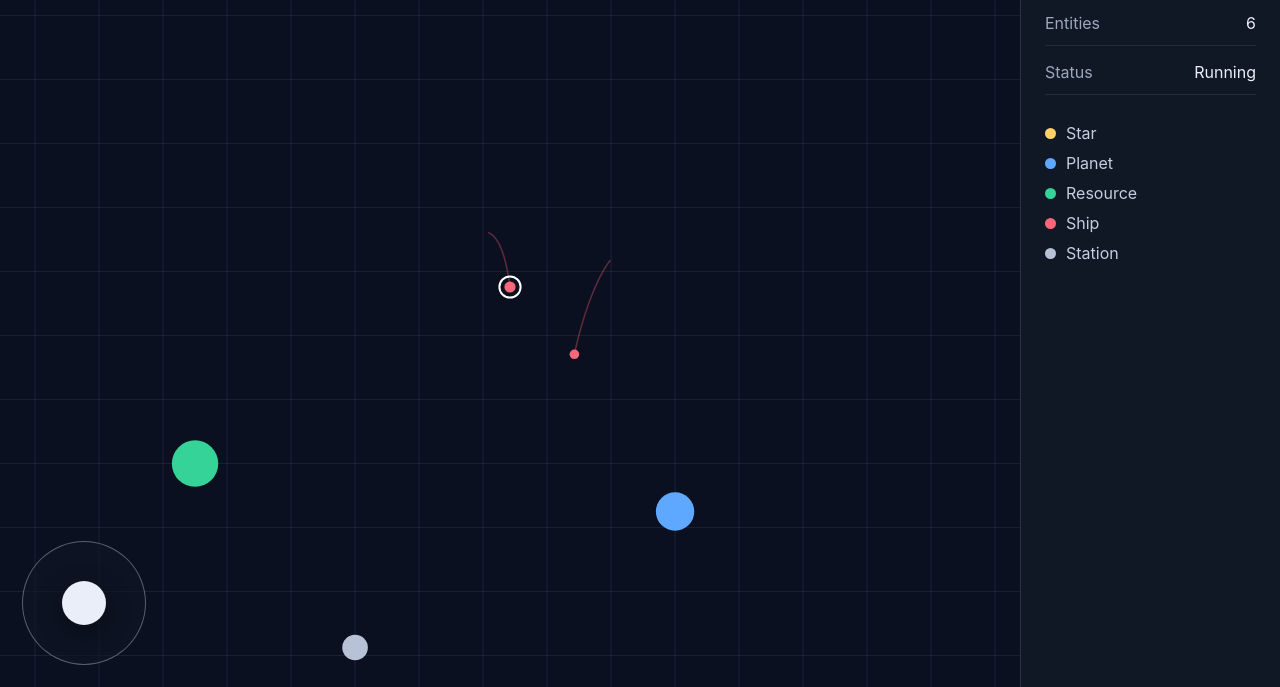
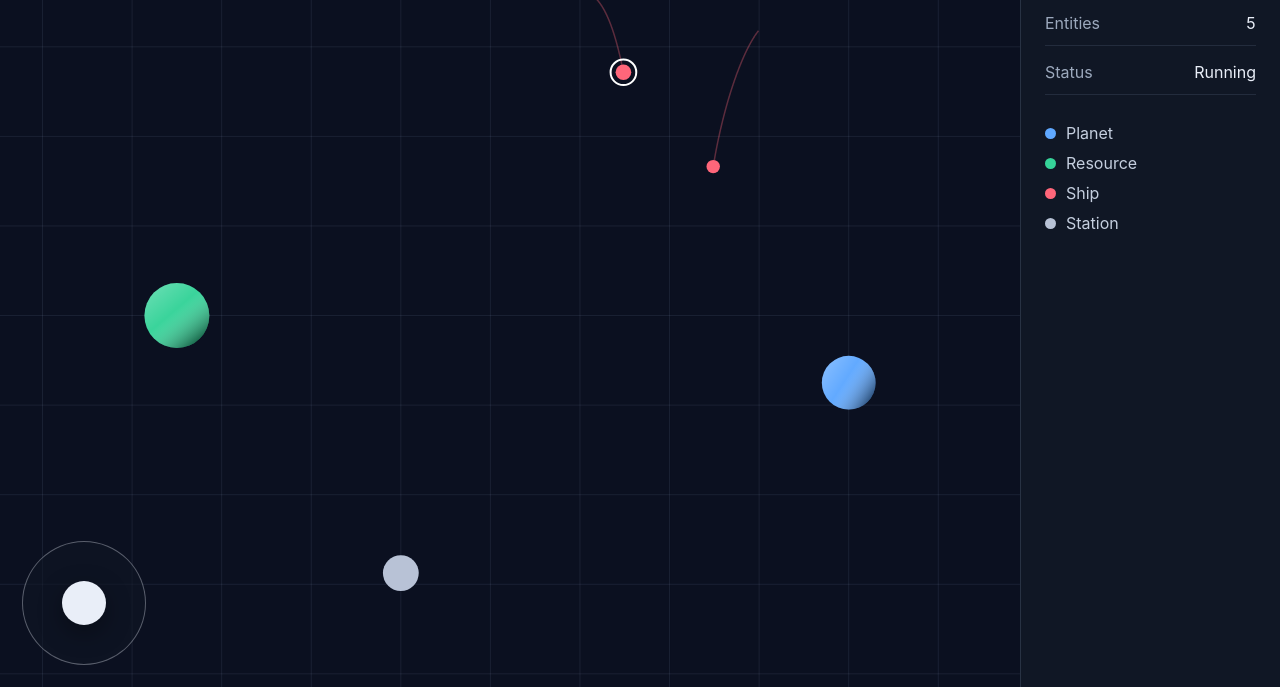
Before and after one commit to tharak/Gravity, a website with bundled scripts: page index.html in a window 1280 px wide. Shown: the part 113-800 px from the top of the page. Built offline with nearby package versions, Linux system fonts and the light colour scheme.

Commit message:
Use fixed system view with sunlight shading

```diff
--- a/index.html
+++ b/index.html
@@ -33,7 +33,6 @@
           </div>
         </dl>
         <div class="legend" aria-label="Entity colors">
-          <span><i class="legend-star"></i>Star</span>
           <span><i class="legend-planet"></i>Planet</span>
           <span><i class="legend-resource"></i>Resource</span>
           <span><i class="legend-ship"></i>Ship</span>
--- a/src/ecs/components.js
+++ b/src/ecs/components.js
@@ -16,6 +16,5 @@ export const BodyKind = Object.freeze({
   Planet: "planet",
   ResourcePlanet: "resourcePlanet",
   Ship: "ship",
-  Star: "star",
   Station: "station"
 });
--- a/src/game/factory.js
+++ b/src/game/factory.js
@@ -32,15 +32,6 @@ export function createBody(world, body) {
 }
 
 export function seedStarterSystem(world) {
-  createBody(world, {
-    kind: BodyKind.Star,
-    x: -3600,
-    y: -2600,
-    mass: 260000,
-    radius: 58,
-    static: true
-  });
-
   createBody(world, {
     kind: BodyKind.Planet,
     x: 320,
--- /dev/null
+++ b/src/game/lighting.js
@@ -0,0 +1,4 @@
+export const sunlight = Object.freeze({
+  x: -900,
+  y: -650
+});
--- a/src/main.js
+++ b/src/main.js
@@ -1,9 +1,8 @@
-import { Component } from "./ecs/components.js";
-import { getComponent, queryEntities } from "./ecs/world.js";
 import { createSimulation } from "./game/simulation.js";
+import { sunlight } from "./game/lighting.js";
 import { createPlayerInput, bindTouchJoystick } from "./input/playerInput.js";
 import { createStarterScene } from "./scenes/starterScene.js";
-import { createCamera } from "./rendering/camera.js";
+import { createCamera, fitCameraToWorld } from "./rendering/camera.js";
 import { renderWorld } from "./rendering/canvasRenderer.js";
 
 const canvas = document.querySelector("#gravity-canvas");
@@ -16,7 +15,7 @@ const joystick = document.querySelector("#touch-joystick");
 const world = createStarterScene();
 const playerInput = createPlayerInput();
 const simulation = createSimulation(world, { inputById: { "player-one": playerInput } });
-const camera = createCamera(canvas);
+const camera = createCamera();
 
 let previousTimestamp = performance.now();
 
@@ -26,6 +25,7 @@ function resizeCanvas() {
   canvas.width = Math.max(1, Math.floor(bounds.width * pixelRatio));
   canvas.height = Math.max(1, Math.floor(bounds.height * pixelRatio));
   context.setTransform(1, 0, 0, 1, 0, 0);
+  fitCameraToWorld(camera, canvas, world);
 }
 
 function tick(timestamp) {
@@ -33,21 +33,9 @@ function tick(timestamp) {
   previousTimestamp = timestamp;
 
   simulation.step(deltaSeconds);
-  updateCamera();
-  renderWorld(context, canvas, world, camera);
+  renderWorld(context, canvas, world, camera, { lightPosition: sunlight });
   updateHud();
   requestAnimationFrame(tick);
-}
-
-function updateCamera() {
-  const player = queryEntities(world, [Component.PlayerControlled, Component.Position])[0];
-  if (player === undefined) {
-    return;
-  }
-
-  const position = getComponent(world, player, Component.Position);
-  camera.x = position.x;
-  camera.y = position.y;
 }
 
 function updateHud() {
--- a/src/rendering/camera.js
+++ b/src/rendering/camera.js
@@ -1,14 +1,50 @@
-export function createCamera(canvas) {
+import { Component } from "../ecs/components.js";
+import { getComponent, queryEntities } from "../ecs/world.js";
+
+export function createCamera() {
   return {
     x: 0,
     y: 0,
-    zoom: Math.min(canvas.width, canvas.height) / 900
+    scale: 1
   };
+}
+
+export function fitCameraToWorld(camera, canvas, world, padding = 96) {
+  const bodies = queryEntities(world, [Component.Position, Component.Radius]);
+  if (bodies.length === 0) {
+    camera.x = 0;
+    camera.y = 0;
+    camera.scale = 1;
+    return;
+  }
+
+  let minX = Infinity;
+  let minY = Infinity;
+  let maxX = -Infinity;
+  let maxY = -Infinity;
+
+  for (const entity of bodies) {
+    const position = getComponent(world, entity, Component.Position);
+    const radius = getComponent(world, entity, Component.Radius).value;
+    minX = Math.min(minX, position.x - radius);
+    minY = Math.min(minY, position.y - radius);
+    maxX = Math.max(maxX, position.x + radius);
+    maxY = Math.max(maxY, position.y + radius);
+  }
+
+  const width = Math.max(1, maxX - minX);
+  const height = Math.max(1, maxY - minY);
+  const availableWidth = Math.max(1, canvas.width - padding * 2);
+  const availableHeight = Math.max(1, canvas.height - padding * 2);
+
+  camera.x = minX + width / 2;
+  camera.y = minY + height / 2;
+  camera.scale = Math.min(availableWidth / width, availableHeight / height);
 }
 
 export function worldToScreen(camera, canvas, point) {
   return {
-    x: canvas.width / 2 + (point.x - camera.x) * camera.zoom,
-    y: canvas.height / 2 + (point.y - camera.y) * camera.zoom
+    x: canvas.width / 2 + (point.x - camera.x) * camera.scale,
+    y: canvas.height / 2 + (point.y - camera.y) * camera.scale
   };
 }
--- a/src/rendering/canvasRenderer.js
+++ b/src/rendering/canvasRenderer.js
@@ -1,22 +1,22 @@
-import { Component } from "../ecs/components.js";
+import { BodyKind, Component } from "../ecs/components.js";
 import { getComponent, queryEntities } from "../ecs/world.js";
 import { bodyColors } from "./colors.js";
 import { worldToScreen } from "./camera.js";
 
-export function renderWorld(context, canvas, world, camera) {
+export function renderWorld(context, canvas, world, camera, options = {}) {
   context.clearRect(0, 0, canvas.width, canvas.height);
   drawGrid(context, canvas, camera);
   drawTrails(context, canvas, world, camera);
-  drawBodies(context, canvas, world, camera);
+  drawBodies(context, canvas, world, camera, options.lightPosition);
 }
 
 function drawGrid(context, canvas, camera) {
   context.save();
   context.strokeStyle = "rgba(139, 159, 190, 0.12)";
   context.lineWidth = 1;
-  const spacing = 80 * camera.zoom;
-  const offsetX = canvas.width / 2 - camera.x * camera.zoom;
-  const offsetY = canvas.height / 2 - camera.y * camera.zoom;
+  const spacing = 80 * camera.scale;
+  const offsetX = canvas.width / 2 - camera.x * camera.scale;
+  const offsetY = canvas.height / 2 - camera.y * camera.scale;
 
   for (let x = offsetX % spacing; x < canvas.width; x += spacing) {
     context.beginPath();
@@ -57,19 +57,16 @@ function drawTrails(context, canvas, world, camera) {
   context.restore();
 }
 
-function drawBodies(context, canvas, world, camera) {
+function drawBodies(context, canvas, world, camera, lightPosition) {
   context.save();
   for (const entity of queryEntities(world, [Component.BodyKind, Component.Position, Component.Radius])) {
     const kind = getComponent(world, entity, Component.BodyKind).value;
     const position = getComponent(world, entity, Component.Position);
-    const radius = getComponent(world, entity, Component.Radius).value * camera.zoom;
+    const radius = getComponent(world, entity, Component.Radius).value * camera.scale;
     const screen = worldToScreen(camera, canvas, position);
     const isPlayer = getComponent(world, entity, Component.PlayerControlled) !== undefined;
 
-    context.fillStyle = bodyColors[kind];
-    context.beginPath();
-    context.arc(screen.x, screen.y, Math.max(radius, 3), 0, Math.PI * 2);
-    context.fill();
+    drawBodyCircle(context, screen, Math.max(radius, 3), bodyColors[kind], kind, position, lightPosition);
 
     if (isPlayer) {
       context.strokeStyle = "#ffffff";
@@ -81,3 +78,38 @@ function drawBodies(context, canvas, world, camera) {
   }
   context.restore();
 }
+
+function drawBodyCircle(context, screen, radius, color, kind, position, lightPosition) {
+  context.fillStyle = color;
+  context.beginPath();
+  context.arc(screen.x, screen.y, radius, 0, Math.PI * 2);
+  context.fill();
+
+  if (!lightPosition || !isShadedKind(kind)) {
+    return;
+  }
+
+  const dx = position.x - lightPosition.x;
+  const dy = position.y - lightPosition.y;
+  const distance = Math.hypot(dx, dy) || 1;
+  const lightX = -dx / distance;
+  const lightY = -dy / distance;
+  const litX = screen.x + lightX * radius;
+  const litY = screen.y + lightY * radius;
+  const darkX = screen.x - lightX * radius;
+  const darkY = screen.y - lightY * radius;
+  const shadow = context.createLinearGradient(litX, litY, darkX, darkY);
+
+  shadow.addColorStop(0, "rgba(255, 255, 255, 0.20)");
+  shadow.addColorStop(0.42, "rgba(255, 255, 255, 0.02)");
+  shadow.addColorStop(1, "rgba(0, 0, 0, 0.48)");
+
+  context.fillStyle = shadow;
+  context.beginPath();
+  context.arc(screen.x, screen.y, radius, 0, Math.PI * 2);
+  context.fill();
+}
+
+function isShadedKind(kind) {
+  return kind === BodyKind.Planet || kind === BodyKind.ResourcePlanet;
+}
--- a/src/rendering/colors.js
+++ b/src/rendering/colors.js
@@ -4,6 +4,5 @@ export const bodyColors = Object.freeze({
   [BodyKind.Planet]: "#5fa8ff",
   [BodyKind.ResourcePlanet]: "#36d399",
   [BodyKind.Ship]: "#ff667a",
-  [BodyKind.Star]: "#ffd166",
   [BodyKind.Station]: "#b8c2d6"
 });
--- a/src/styles/app.css
+++ b/src/styles/app.css
@@ -90,10 +90,6 @@ body {
   border-radius: 50%;
 }
 
-.legend-star {
-  background: #ffd166;
-}
-
 .legend-planet {
   background: #5fa8ff;
 }
```
Also changed, not shown: tests/scene.test.js (added, +16 -0 lines), README.md.
